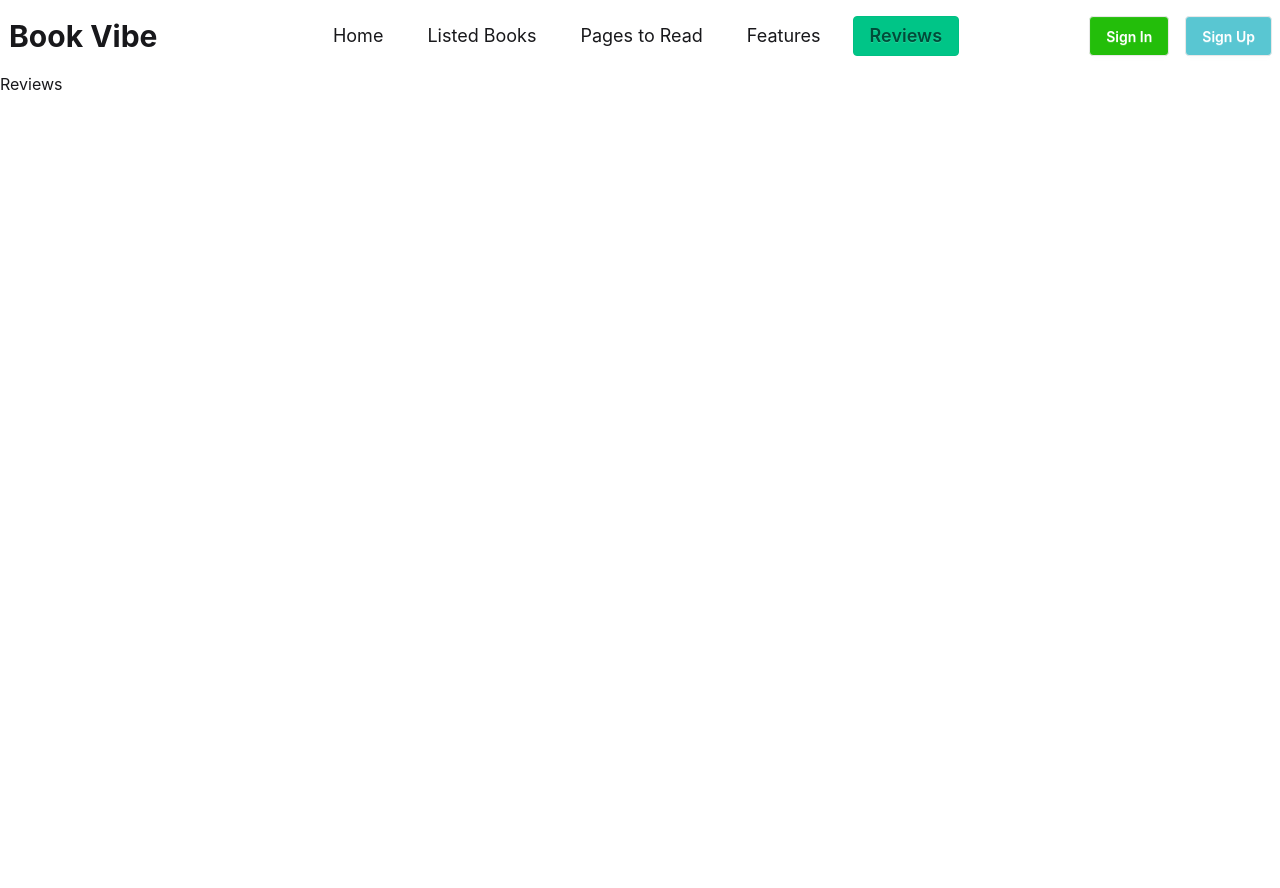
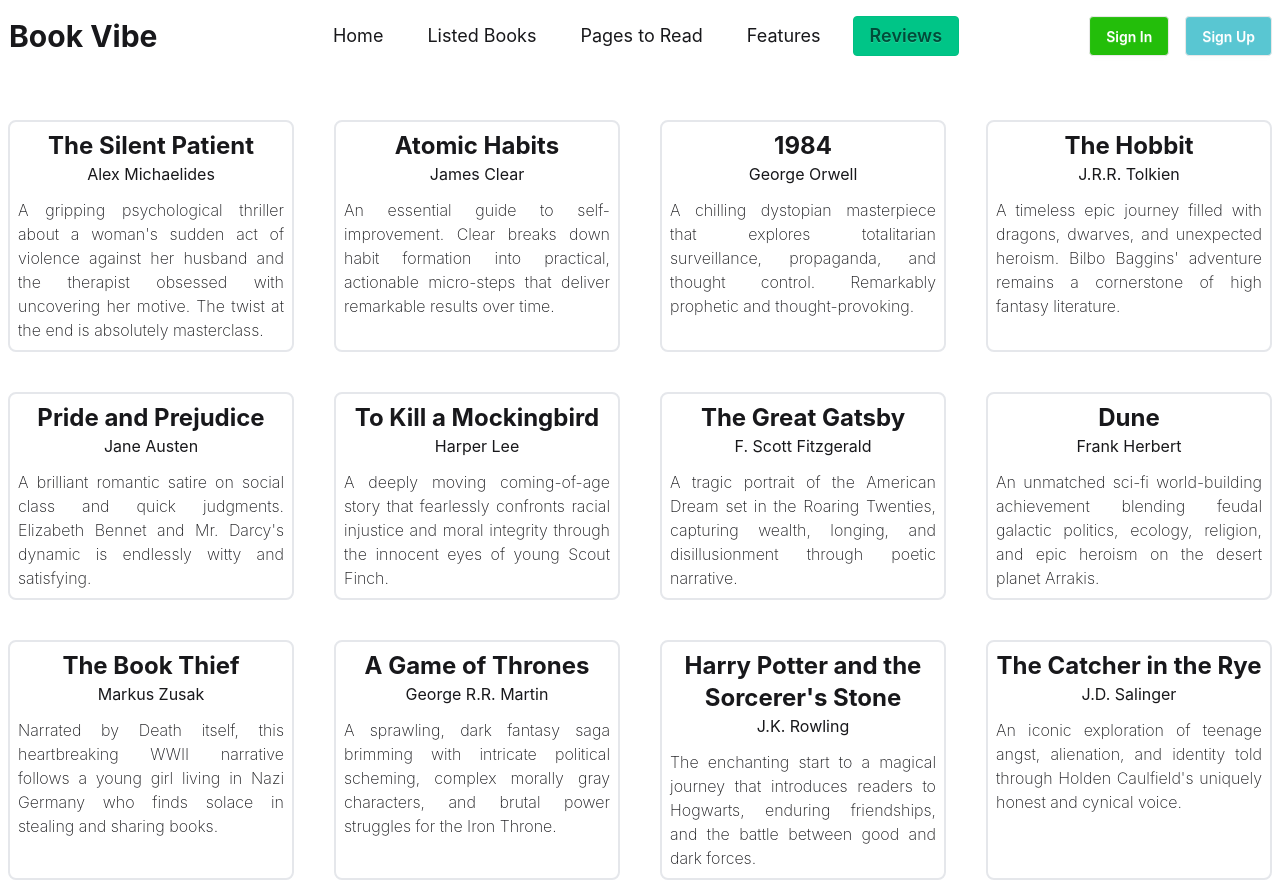
Before and after one commit to rashelgithero/book-vibe-react-app, a React (Vite) app: page /reviews in a window 1280 px wide. Before the commit the page ends 800 px from the top, so only its background shows below. Built offline with nearby package versions, Linux system fonts and the light colour scheme.

Commit message:
review routes is ready to use

```diff
--- /dev/null
+++ b/src/Components/BookReview/BookReview.jsx
@@ -0,0 +1,14 @@
+import React from 'react'
+
+function BookReview({book}) {
+    const {review, bookName, author} = book
+  return (
+    <div className='border-2 p-2 border-gray-200 rounded-lg'>
+        <h1 className='font-bold text-2xl text-center'>{bookName}</h1>
+        <h5 className='text-center mb-3'>{author}</h5>
+        <p className='text-justify font-extralight'>{review}</p>
+    </div>
+  )
+}
+
+export default BookReview
--- a/src/Components/Reviews/Reviews.jsx
+++ b/src/Components/Reviews/Reviews.jsx
@@ -1,8 +1,15 @@
 import React from 'react'
+import { useLoaderData } from 'react-router'
+import BookReview from '../BookReview/BookReview';
 
 function Reviews() {
+    const books = useLoaderData();
   return (
-    <div>Reviews</div>
+    <div className='grid grid-cols-1 md:grid-cols-3  lg:grid-cols-4 gap-10 container mx-auto p-2 mt-10'>
+        {
+            books.map(book => <BookReview book= {book}></BookReview>)
+        }
+    </div>
   )
 }
 
--- a/src/main.jsx
+++ b/src/main.jsx
@@ -45,7 +45,8 @@ const router = createBrowserRouter([
       },
       {
         path: 'reviews',
-        element: <Reviews></Reviews>
+        element: <Reviews></Reviews>,
+        loader: () => fetch('/book.json')
       }
     ]
   }
```
